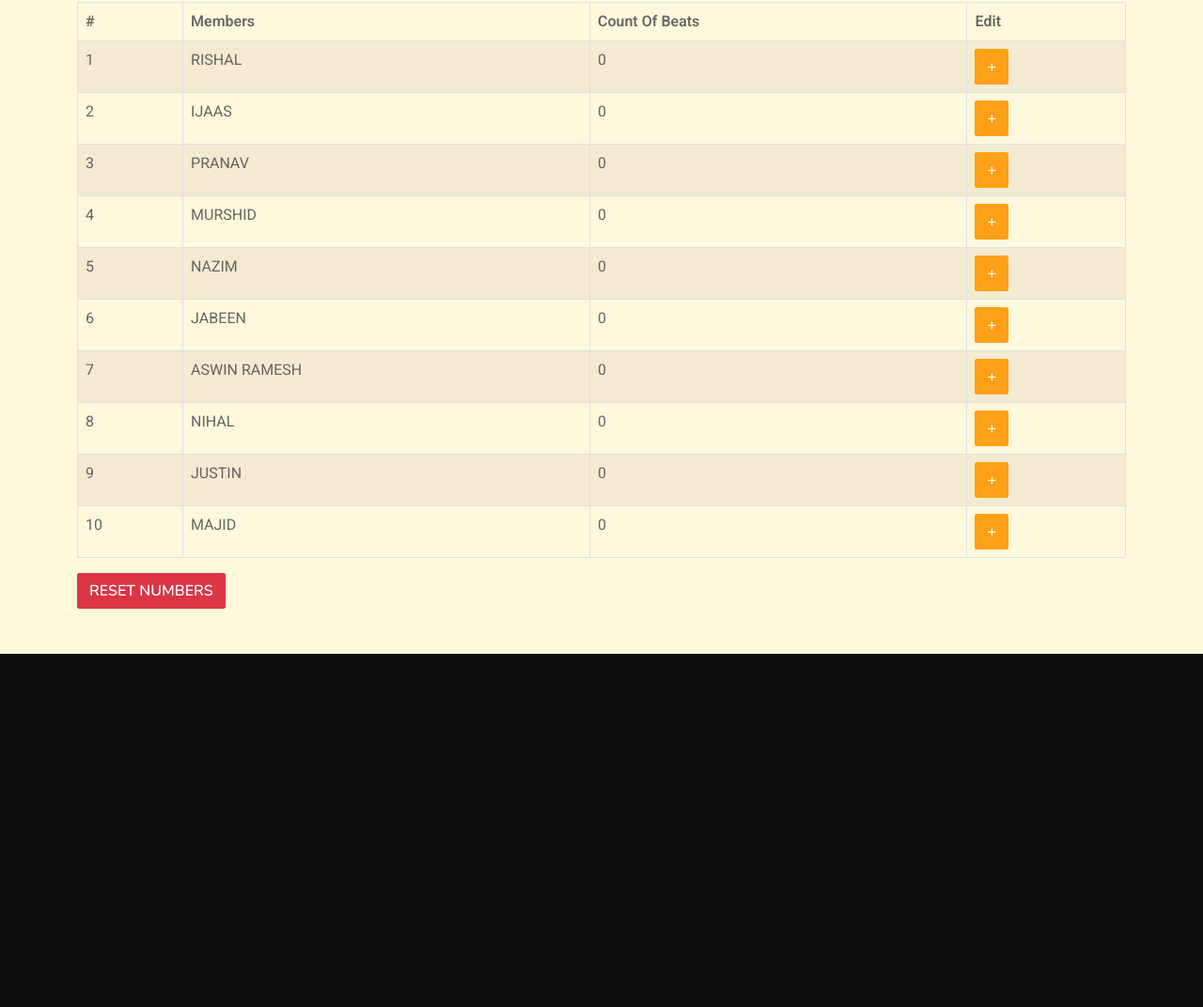
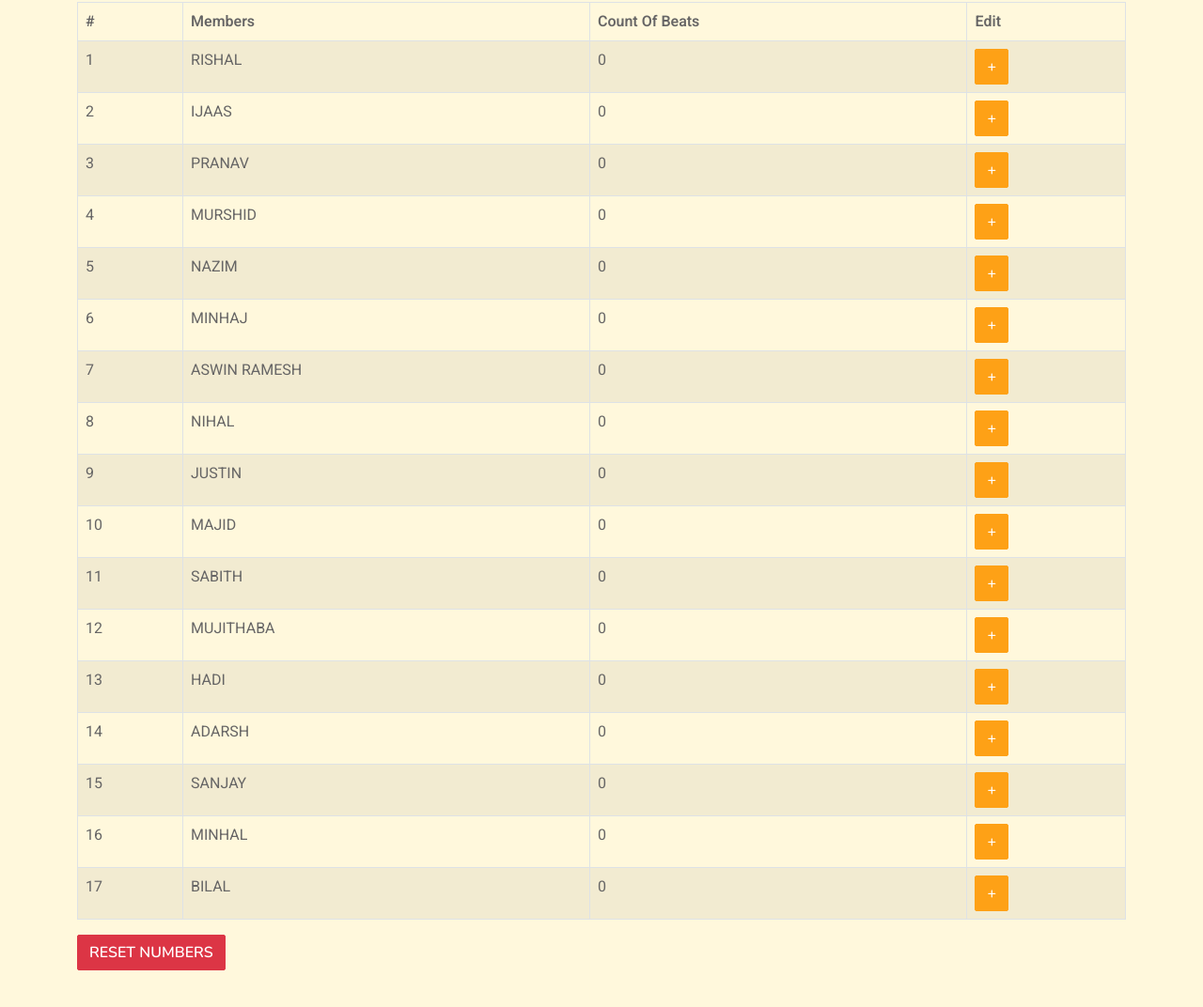
Before and after one commit to rishalism/beatClub, a plain HTML site: page service.html in a window 1280 px wide. Shown: the part 166-1238 px from the top of the page at 94% size. Before the commit the page ends 862 px from the top, so only its background shows below. Drawn offline with nearby package versions, Linux system fonts and the light colour scheme.

Commit message:
UPDATED NAMES

```diff
--- a/service.html
+++ b/service.html
@@ -14,7 +14,9 @@
     <!-- Google Web Fonts -->
     <link rel="preconnect" href="https://fonts.googleapis.com">
     <link rel="preconnect" href="https://fonts.gstatic.com" crossorigin>
-    <link href="https://fonts.googleapis.com/css2?family=Heebo:wght@400;500;600&family=Nunito:wght@600;700;800&family=Pacifico&display=swap" rel="stylesheet">
+    <link
+        href="https://fonts.googleapis.com/css2?family=Heebo:wght@400;500;600&family=Nunito:wght@600;700;800&family=Pacifico&display=swap"
+        rel="stylesheet">
 
     <!-- Icon Font Stylesheet -->
     <link href="https://cdnjs.cloudflare.com/ajax/libs/font-awesome/5.10.0/css/all.min.css" rel="stylesheet">
@@ -35,7 +37,8 @@
 <body>
     <div class="container-xxl bg-white p-0">
         <!-- Spinner Start -->
-        <div id="spinner" class="show bg-white position-fixed translate-middle w-100 vh-100 top-50 start-50 d-flex align-items-center justify-content-center">
+        <div id="spinner"
+            class="show bg-white position-fixed translate-middle w-100 vh-100 top-50 start-50 d-flex align-items-center justify-content-center">
             <div class="spinner-border text-primary" style="width: 3rem; height: 3rem;" role="status">
                 <span class="sr-only">Loading...</span>
             </div>
@@ -106,7 +109,7 @@
                             </tr>
                             <tr>
                                 <td>6</td>
-                        <td>JABEEN</td>
+                                <td>MINHAJ</td>
                                 <td id="count6">0</td>
                                 <td>
                                     <button class="btn btn-primary" data-member-id="count6">+</button>
@@ -142,6 +145,62 @@
                                 <td id="count10">0</td>
                                 <td>
                                     <button class="btn btn-primary" data-member-id="count10">+</button>
+                                </td>
+                            </tr>
+                            <tr>
+                                <td>11</td>
+                                <td>SABITH</td>
+                                <td id="count11">0</td>
+                                <td>
+                                    <button class="btn btn-primary" data-member-id="count11">+</button>
+                                </td>
+                            </tr>
+                            <tr>
+                                <td>12</td>
+                                <td>MUJITHABA</td>
+                                <td id="count12">0</td>
+                                <td>
+                                    <button class="btn btn-primary" data-member-id="count12">+</button>
+                                </td>
+                            </tr>
+                            <tr>
+                                <td>13</td>
+                                <td>HADI</td>
+                                <td id="count13">0</td>
+                                <td>
+                                    <button class="btn btn-primary" data-member-id="count13">+</button>
+                                </td>
+                            </tr>
+                            <tr>
+                                <td>14</td>
+                                <td>ADARSH</td>
+                                <td id="count11">0</td>
+                                <td>
+                                    <button class="btn btn-primary" data-member-id="count14">+</button>
+                                </td>
+                            </tr>
+                            <tr>
+                                <td>15</td>
+                                <td>SANJAY</td>
+                                <td id="count11">0</td>
+                                <td>
+                                    <button class="btn btn-primary" data-member-id="count15">+</button>
+                                </td>
+                            </tr>
+                            <tr>
+                                <td>16</td>
+                                <td>MINHAL</td>
+                                <td id="count16">0</td>
+                                <td>
+                                    <button class="btn btn-primary" data-member-id="count16">+</button>
+                                </td>
+                            </tr>
+                            <tr>
+                                <td>17</td>
+                                <td>BILAL</td>
+                                <td id="count16">0</td>
+                                <td>
+                                    <button class="btn btn-primary" data-member-id="count17">+</button>
                                 </td>
                             </tr>
                         </tbody>
```
Lines whose indentation alone changed are shown as unchanged.
